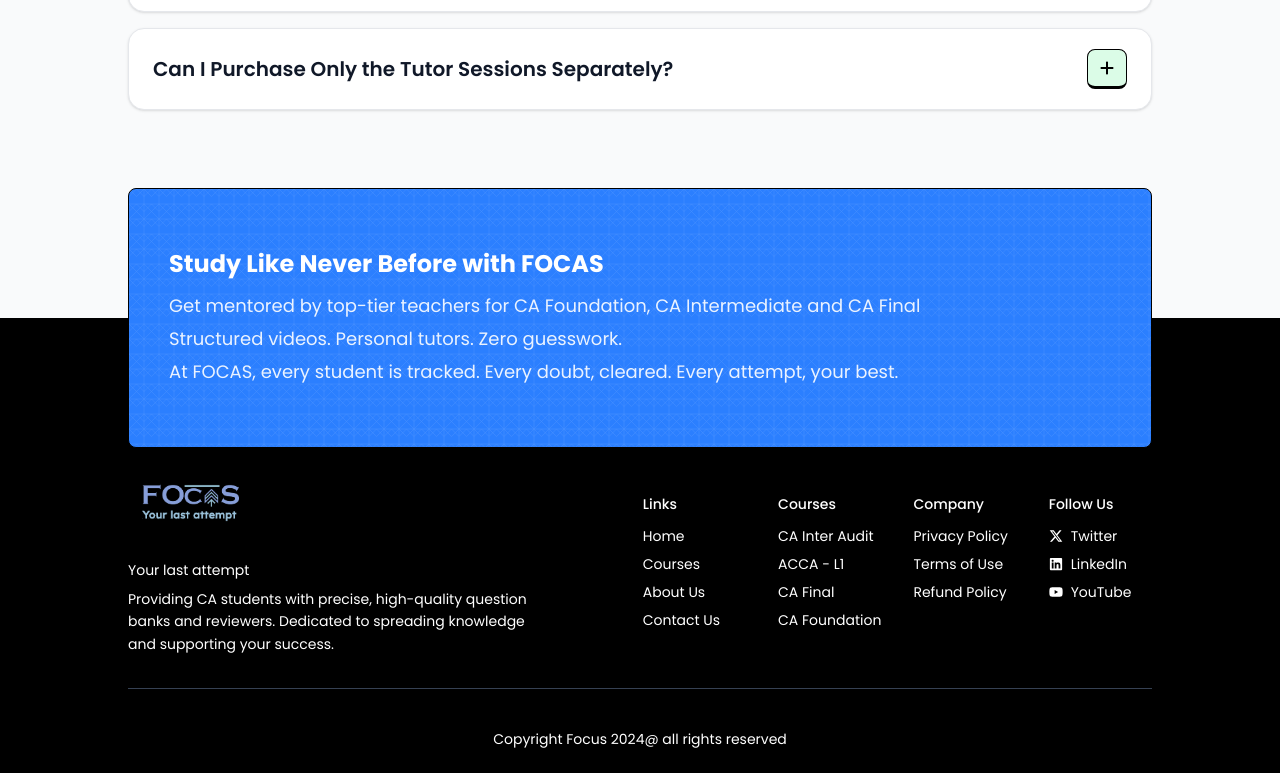
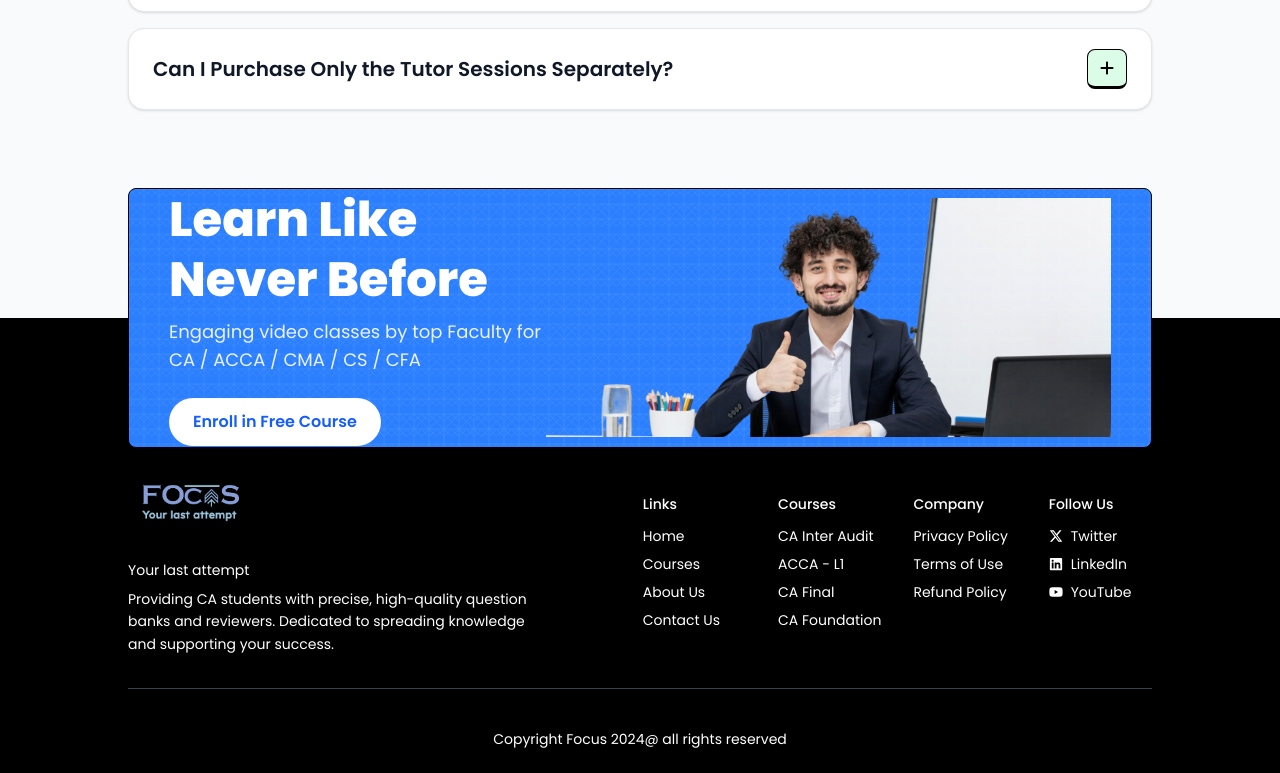
Before and after one commit to zipsar-dev/focas-website, a React (Vite) app: page / in a window 1280 px wide. Shown: the part 5942-6715 px from the top of the page. Built offline with nearby package versions, Linux system fonts and the light colour scheme.

Commit message:
added fix for footer

```diff
--- a/src/components/Footer.tsx
+++ b/src/components/Footer.tsx
@@ -42,56 +42,14 @@ const Footer: React.FC = () => {
                 patternUnits="userSpaceOnUse"
               >
                 {/* Vertical lines */}
-                <line
-                  x1="0"
-                  y1="0"
-                  x2="0"
-                  y2="30"
-                  stroke="white"
-                  strokeWidth="0.5"
-                />
-                <line
-                  x1="15"
-                  y1="0"
-                  x2="15"
-                  y2="30"
-                  stroke="white"
-                  strokeWidth="0.5"
-                />
-                <line
-                  x1="30"
-                  y1="0"
-                  x2="30"
-                  y2="30"
-                  stroke="white"
-                  strokeWidth="0.5"
-                />
+                <line x1="0" y1="0" x2="0" y2="30" stroke="white" strokeWidth="0.5" />
+                <line x1="15" y1="0" x2="15" y2="30" stroke="white" strokeWidth="0.5" />
+                <line x1="30" y1="0" x2="30" y2="30" stroke="white" strokeWidth="0.5" />
 
                 {/* Horizontal lines */}
-                <line
-                  x1="0"
-                  y1="0"
-                  x2="30"
-                  y2="0"
-                  stroke="white"
-                  strokeWidth="0.5"
-                />
-                <line
-                  x1="0"
-                  y1="15"
-                  x2="30"
-                  y2="15"
-                  stroke="white"
-                  strokeWidth="0.5"
-                />
-                <line
-                  x1="0"
-                  y1="30"
-                  x2="30"
-                  y2="30"
-                  stroke="white"
-                  strokeWidth="0.5"
-                />
+                <line x1="0" y1="0" x2="30" y2="0" stroke="white" strokeWidth="0.5" />
+                <line x1="0" y1="15" x2="30" y2="15" stroke="white" strokeWidth="0.5" />
+                <line x1="0" y1="30" x2="30" y2="30" stroke="white" strokeWidth="0.5" />
 
                 {/* Zigzag diagonal lines */}
                 <path
@@ -132,43 +90,32 @@ const Footer: React.FC = () => {
           </svg>
         </div>
 
-        {/* Content inside the blue box - Enhanced Responsive Layout */}
-        <div className="relative z-10 flex items-center h-full text-white">
-          <div className="px-3 sm:px-4 md:px-6 lg:px-8 xl:px-10 w-full">
-            <div className="space-y-1 sm:space-y-2">
-              {/* Main heading with responsive text and spacing */}
-              <h2
-                className="font-bold leading-tight
-                text-sm sm:text-base md:text-lg lg:text-xl xl:text-2xl 2xl:text-3xl
-                mb-1 sm:mb-2 md:mb-3"
-              >
-                Study Like Never Before with FOCAS
-              </h2>
+        {/* Content inside the blue box - flex container for text + image */}
+        <div className="relative z-10 flex items-center h-full text-white px-6 sm:px-10">
+          {/* Left: Text content */}
+          <div className="flex-grow w-[40%]">
+            <h2 className="font-extrabold text-3xl sm:text-4xl md:text-5xl mb-2 leading-tight">
+              Learn Like Never Before
+            </h2>
+            <p className="text-sm sm:text-base md:text-lg opacity-90 mb-6 max-w-xl">
+              Engaging video classes by top Faculty for CA / ACCA / CMA / CS / CFA
+            </p>
+            <button
+              className="bg-white text-blue-600 font-semibold rounded-full px-6 py-3 text-sm sm:text-base hover:bg-gray-100 transition"
+              type="button"
+            >
+              Enroll in Free Course
+            </button>
+          </div>
 
-              {/* Responsive text blocks */}
-              <div className="space-y-0.5 sm:space-y-1">
-                <p
-                  className="opacity-90 leading-relaxed
-                  text-xs sm:text-sm md:text-base lg:text-lg"
-                >
-                  Get mentored by top-tier teachers for CA Foundation, CA
-                  Intermediate and CA Final
-                </p>
-                <p
-                  className="opacity-90 leading-relaxed
-                  text-xs sm:text-sm md:text-base lg:text-lg"
-                >
-                  Structured videos. Personal tutors. Zero guesswork.
-                </p>
-                <p
-                  className="opacity-90 leading-relaxed
-                  text-xs sm:text-sm md:text-base lg:text-lg"
-                >
-                  At FOCAS, every student is tracked. Every doubt, cleared.
-                  Every attempt, your best.
-                </p>
-              </div>
-            </div>
+          {/* Right: Person image */}
+          <div className="flex-shrink-0 w-[60%] pr-0 hidden sm:block">
+            <img
+              src="/images/footer.png"
+              alt="Happy student"
+              className="w-full h-auto object-contain"
+              draggable={false}
+            />
           </div>
         </div>
       </div>
```
Also changed, not shown: public/images/footer.png (added).
